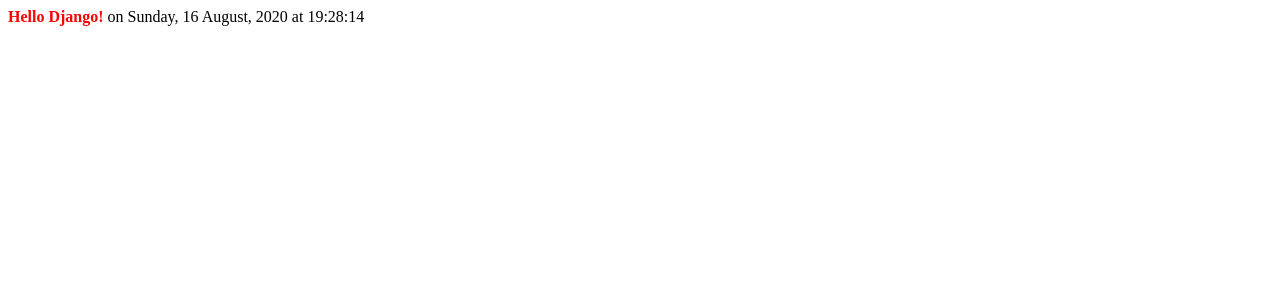
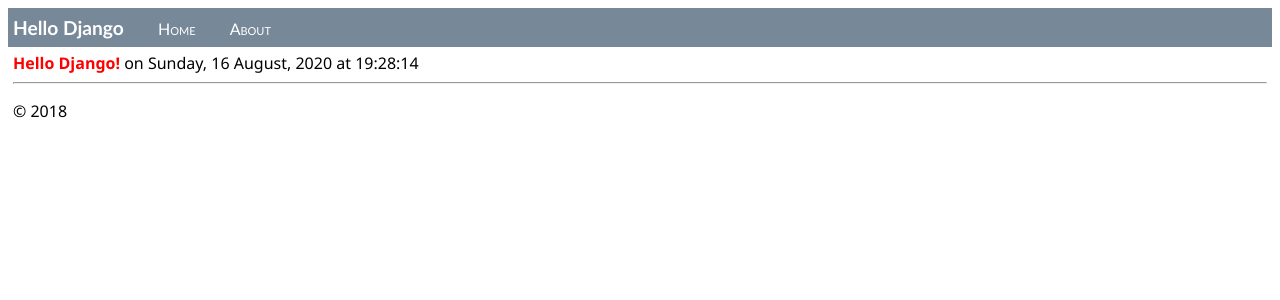
Before and after one commit to bizomizo/DjangoWebProject_trial_3, a Django app: page / in a window 1280 px wide. Shown: the top 300 px of the page. Run offline with Django 3.2, Linux system fonts and the light colour scheme.

Commit message:
updating with layout scheme

```diff
--- a/DjangoWebProject_trial_3/urls.py
+++ b/DjangoWebProject_trial_3/urls.py
@@ -14,6 +14,8 @@ import HelloDjangoApp.views
 urlpatterns = [
     url(r'^$', HelloDjangoApp.views.index, name='index'),
     url(r'^home$', HelloDjangoApp.views.index, name='home'),
+    url(r'^about$', HelloDjangoApp.views.about, name='about'),
+
 ]
 
 """
--- a/HelloDjangoApp/static/site.css
+++ b/HelloDjangoApp/static/site.css
@@ -2,3 +2,31 @@
     font-weight: 600;
     color: red;
 }
+
+.navbar {
+    background-color: lightslategray;
+    font-size: 1em;
+    font-family: 'Trebuchet MS', 'Lucida Sans Unicode', 'Lucida Grande', 'Lucida Sans', Arial, sans-serif;
+    color: white;
+    padding: 8px 5px 8px 5px;
+}
+
+    .navbar a {
+        text-decoration: none;
+        color: inherit;
+    }
+
+.navbar-brand {
+    font-size: 1.2em;
+    font-weight: 600;
+}
+
+.navbar-item {
+    font-variant: small-caps;
+    margin-left: 30px;
+}
+
+.body-content {
+    padding: 5px;
+    font-family: 'Segoe UI', Tahoma, Geneva, Verdana, sans-serif;
+}
--- /dev/null
+++ b/HelloDjangoApp/templates/HelloDjangoApp/about.html
@@ -0,0 +1,4 @@
+{% extends "HelloDjangoApp/layout.html" %}
+{% block content %}
+{{ content }}
+{% endblock %}
--- a/HelloDjangoApp/templates/HelloDjangoApp/index.html
+++ b/HelloDjangoApp/templates/HelloDjangoApp/index.html
@@ -1,11 +1,4 @@
-<html>
-    <head>
-        <title>{{ title }}</title>
-        {% load staticfiles %} <!-- instruct Django to load static files-->
-        <link rel="stylesheet" type="text/css" href="{% static 'site.css' %}" />
-    </head>
-    <body>
-
-        <span class="message"> {{ message }} </span> {{ content }}
-    </body>
-</html>
+{% extends "HelloDjangoApp/layout.html" %}
+{% block content %}
+<span class="message">{{ message }}</span>{{ content }}
+{% endblock %}
--- /dev/null
+++ b/HelloDjangoApp/templates/HelloDjangoApp/layout.html
@@ -0,0 +1,25 @@
+<!DOCTYPE html>
+<html>
+<head>
+    <meta charset="utf-8" />
+    <title>{{ title }}</title>
+    {% load staticfiles %}
+    <link rel="stylesheet" type="text/css" href="{% static 'site.css' %}" />
+</head>
+
+<body>
+    <div class="navbar">
+       <a href="/" class="navbar-brand">Hello Django</a>
+       <a href="{% url 'home' %}" class="navbar-item">Home</a>
+       <a href="{% url 'about' %}" class="navbar-item">About</a>
+    </div>
+
+    <div class="body-content">
+{% block content %}{% endblock %}
+        <hr/>
+        <footer>
+            <p>&copy; 2018</p>
+        </footer>
+    </div>
+</body>
+</html>
--- a/HelloDjangoApp/views.py
+++ b/HelloDjangoApp/views.py
@@ -17,6 +17,17 @@ def index(request):
         }
     )
 
+def about(request):
+    return render(
+        request,
+        "HelloDjangoApp/about.html",
+        {
+            'title' : "About HelloDjangoApp",
+            'content' : "Example app page for Django."
+        }
+    )
+
+
 """
 def index(request):
     return HttpResponse("Hello, Django!")
```
Also changed, not shown: 1 other file.
